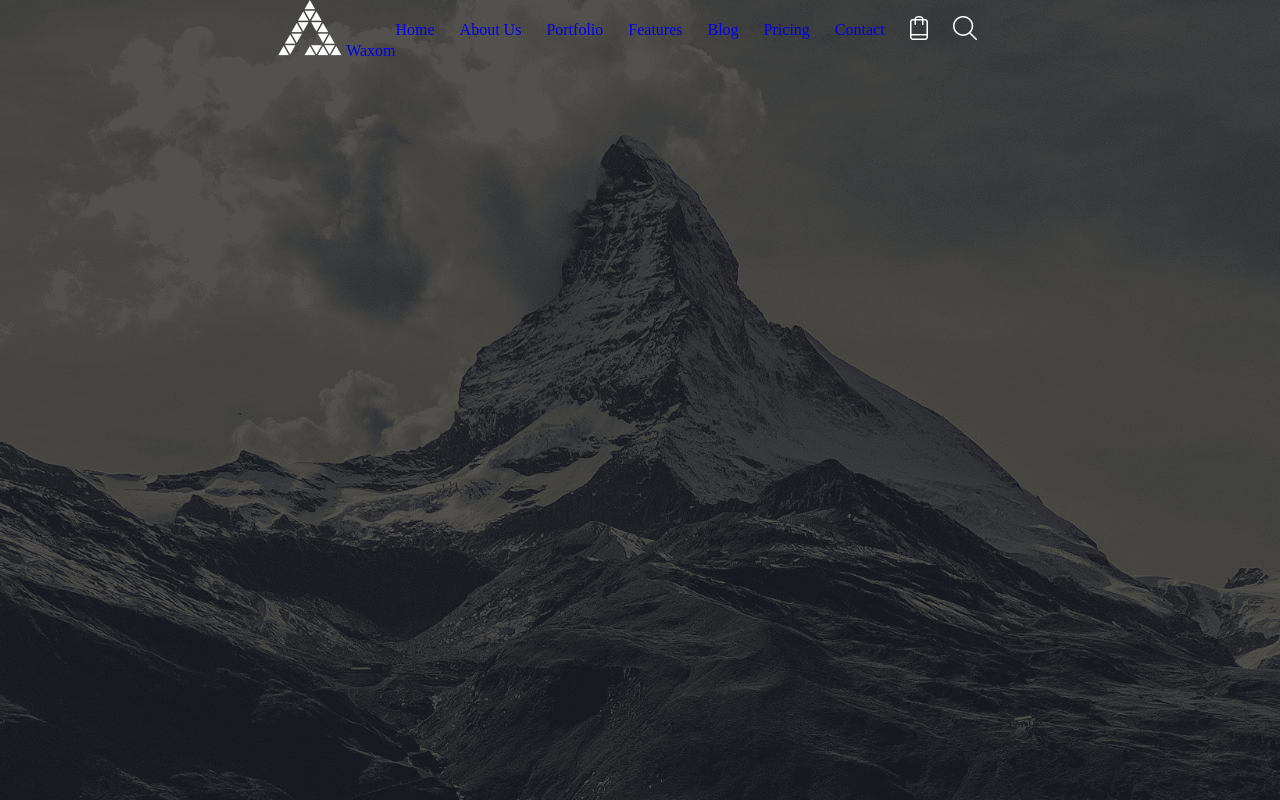
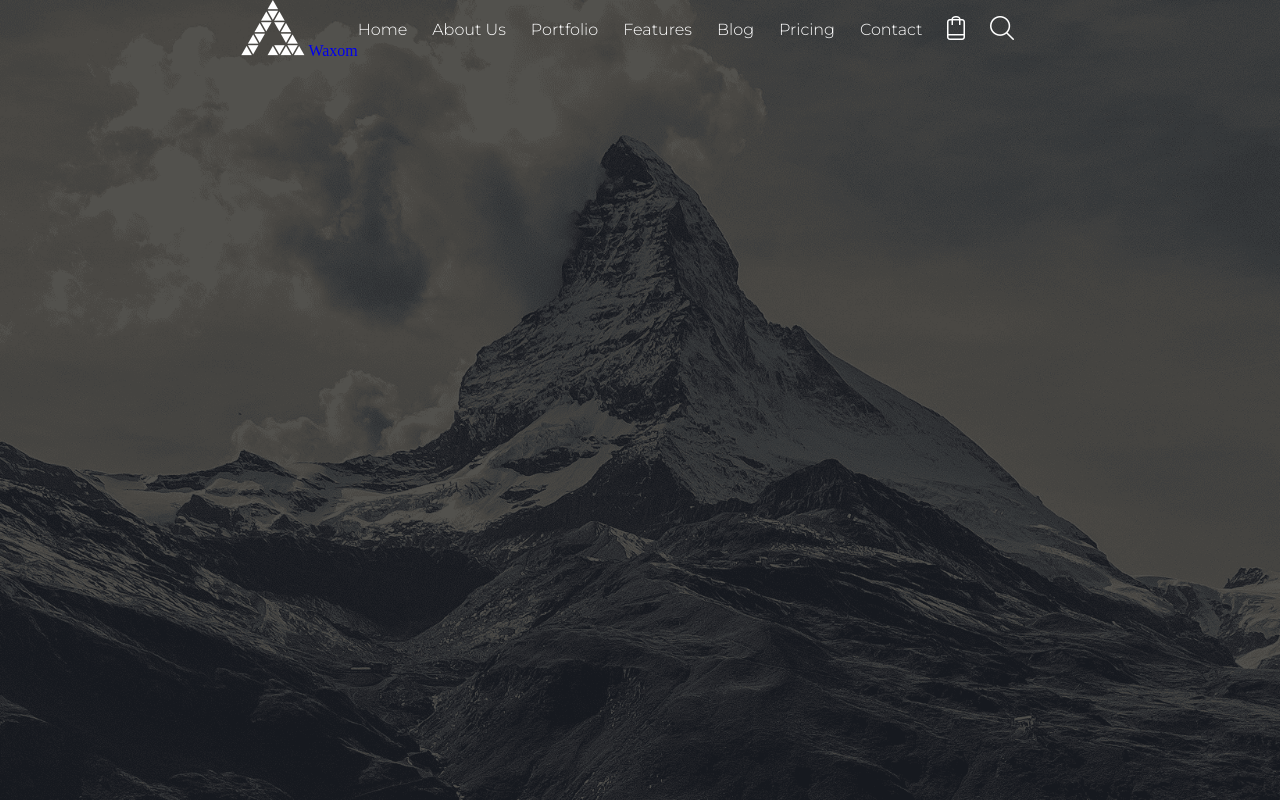
Before and after one commit to Karto4an/website, a plain HTML site: page index.html in a window 1280 px wide. Drawn offline with Linux system fonts and the light colour scheme.

Commit message:
Change font family

```diff
--- a/css/master.css
+++ b/css/master.css
@@ -17,6 +17,8 @@ header{
   flex-grow: 0;
   margin-right: 25px;
   align-self: center;
+  color: white;
+  font-family: 'Montserrat', sans-serif;
 }
 
 .header_cart{
--- a/index.html
+++ b/index.html
@@ -5,6 +5,8 @@
     <title></title>
     <link rel="stylesheet" href="css/normalize.css">
     <link rel="stylesheet" href="css/master.css">
+    <link rel="preconnect" href="https://fonts.gstatic.com">
+    <link href="https://fonts.googleapis.com/css2?family=Montserrat:wght@300&display=swap" rel="stylesheet">
   </head>
   <body>
     <header>
```
